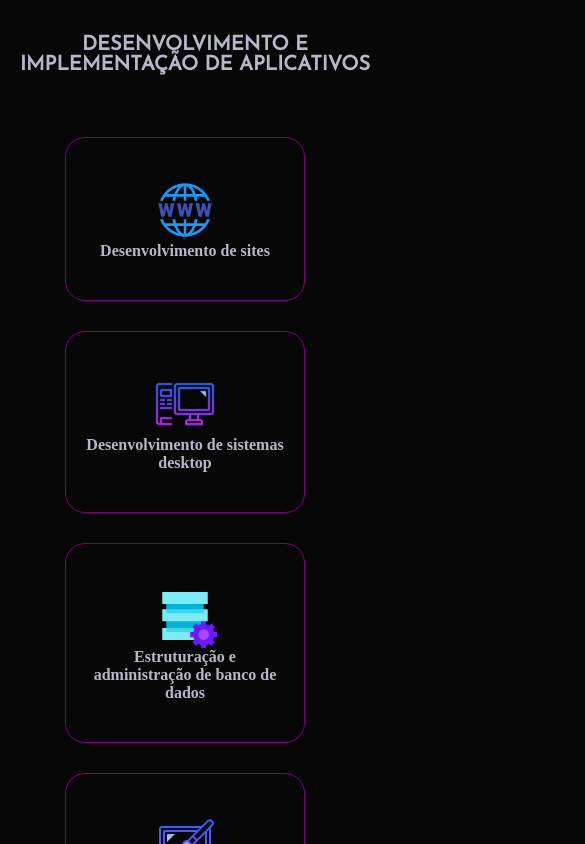
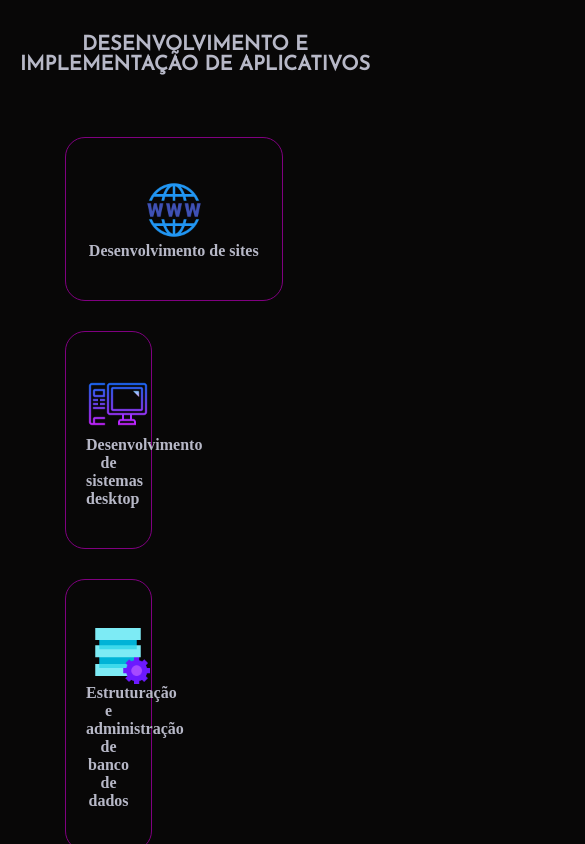
Before and after one commit to SagaO6/SagaO6.github.io, a plain HTML site: page profile/index.html in a window 390 px wide. Shown: the part 1156-2000 px from the top of the page, 585 px wide, since content can reach past the window. Drawn offline with nearby package versions, Linux system fonts and the light colour scheme; a script that the page names is missing.

Commit message:
Add files via upload

```diff
--- a/profile/index.html
+++ b/profile/index.html
@@ -136,7 +136,7 @@ armazena os metadados -->
         <h3>Desenvolvimento e implementação de aplicativos</h3>
         <div class="containerservicos">
 
-            <div class="itemServico">
+            <div id="itemServico" class="itemServico">
 
                 <img src="img/icones/DesenvolverSite/96px.png">
                 <h1>Desenvolvimento de sites</h1>
--- a/profile/style/celular.css
+++ b/profile/style/celular.css
@@ -58,13 +58,18 @@
     .containerservicos{
 
         flex-direction: column;
-        width: 900px;
 
     }
 
     .containerservicos h1{
 
         font-size: 16px;
+
+    }
+
+    #itemServico{
+
+        width: 75%;
 
     }
 
```
